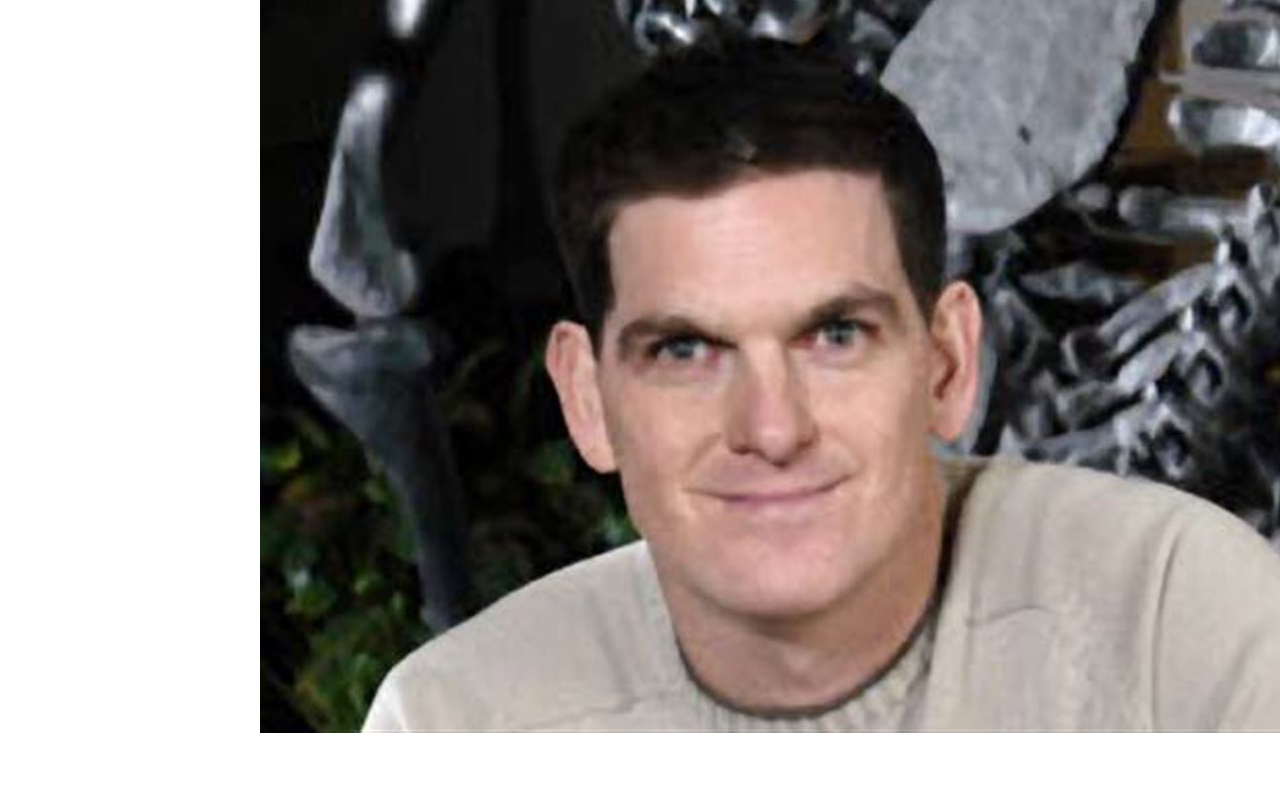
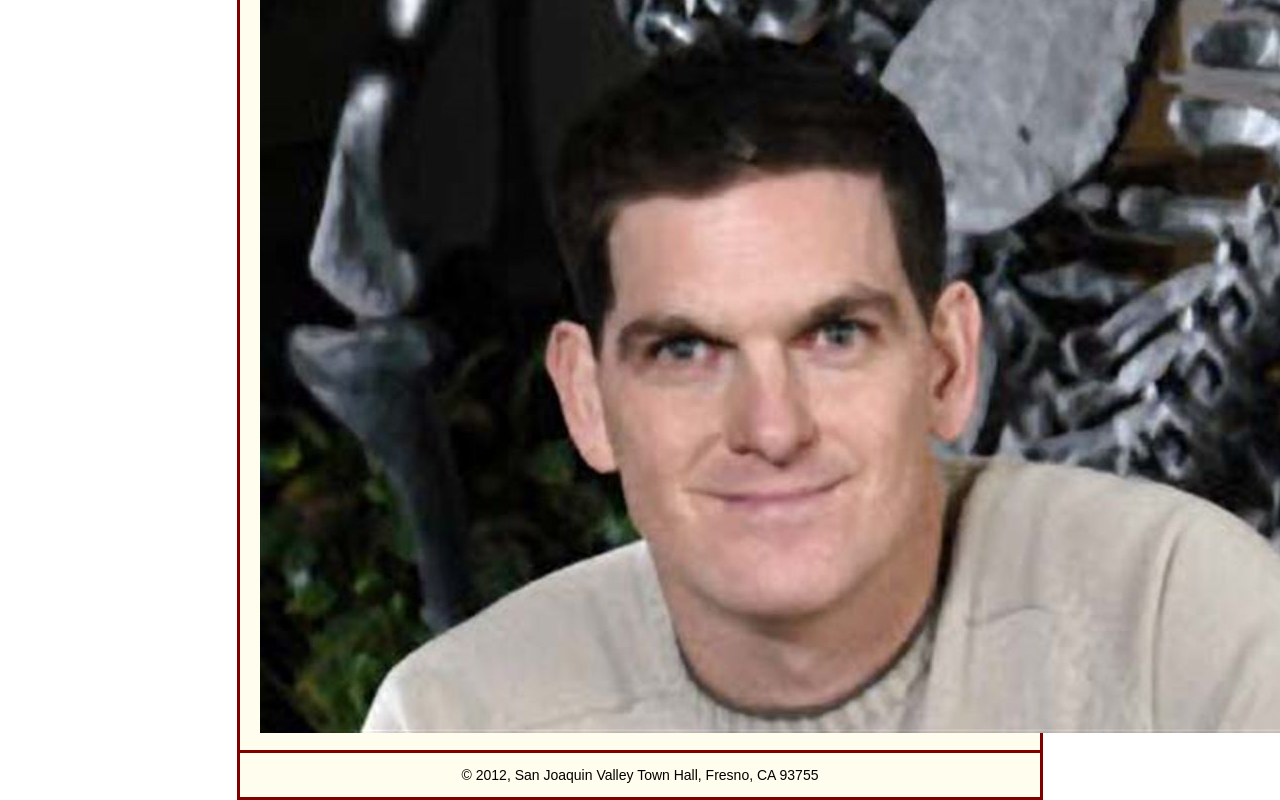
Before and after one commit to wg99nj/A08, a plain HTML site: page index.html in a window 1280 px wide. Shown: the part 1223-2023 px from the top of the page. Before the commit the page ends 1973 px from the top, so only its background shows below. Drawn offline with Linux system fonts and the light colour scheme.

Commit message:
Update index.html

```diff
--- a/index.html
+++ b/index.html
@@ -47,3 +47,8 @@
 		<h2>February<br><a href="Speakers/Sampson.html">Scott Sampson</a></h2>
 		<img src="images/Scott Sampson.jpg" alt="Scott Sampson">
 	</aside>
+	<footer>
+		<p>&copy; 2012, San Joaquin Valley Town Hall, Fresno, CA 93755</p>
+	</footer>
+</body>
+</html>
```
